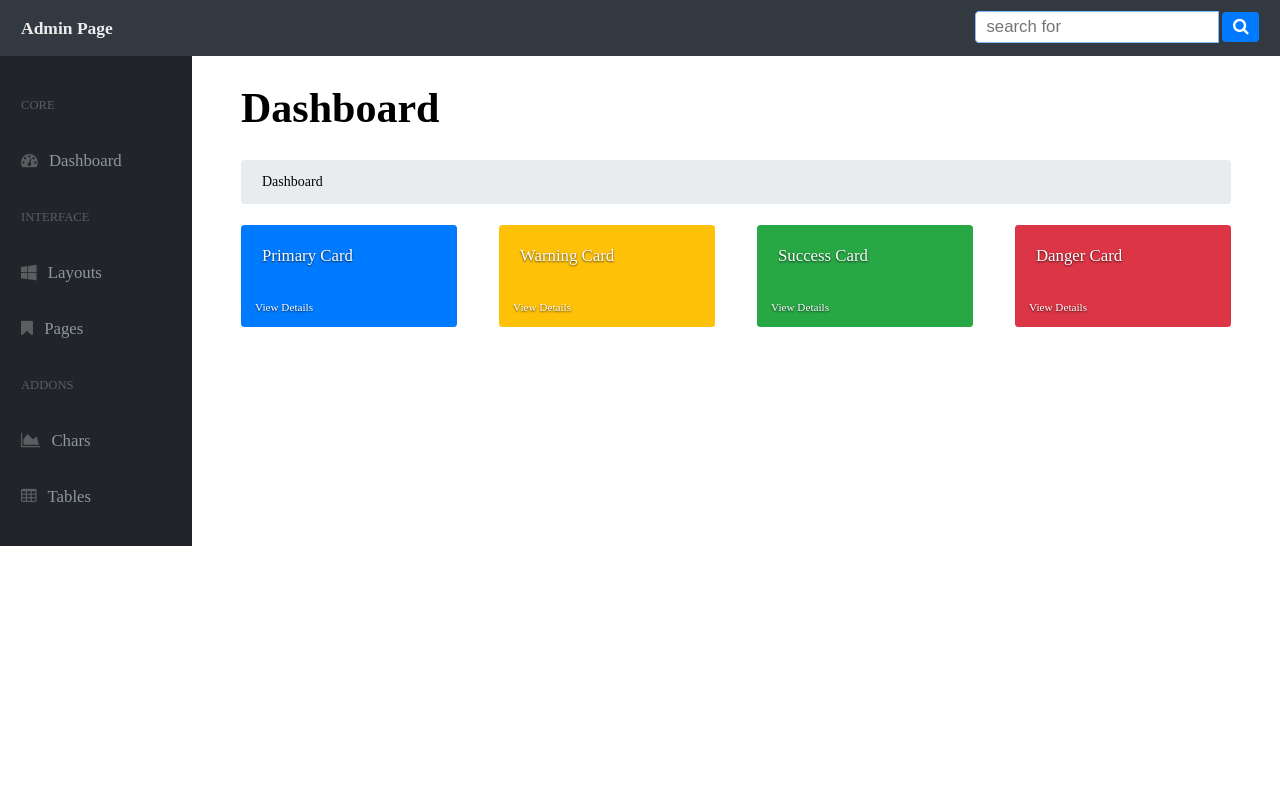
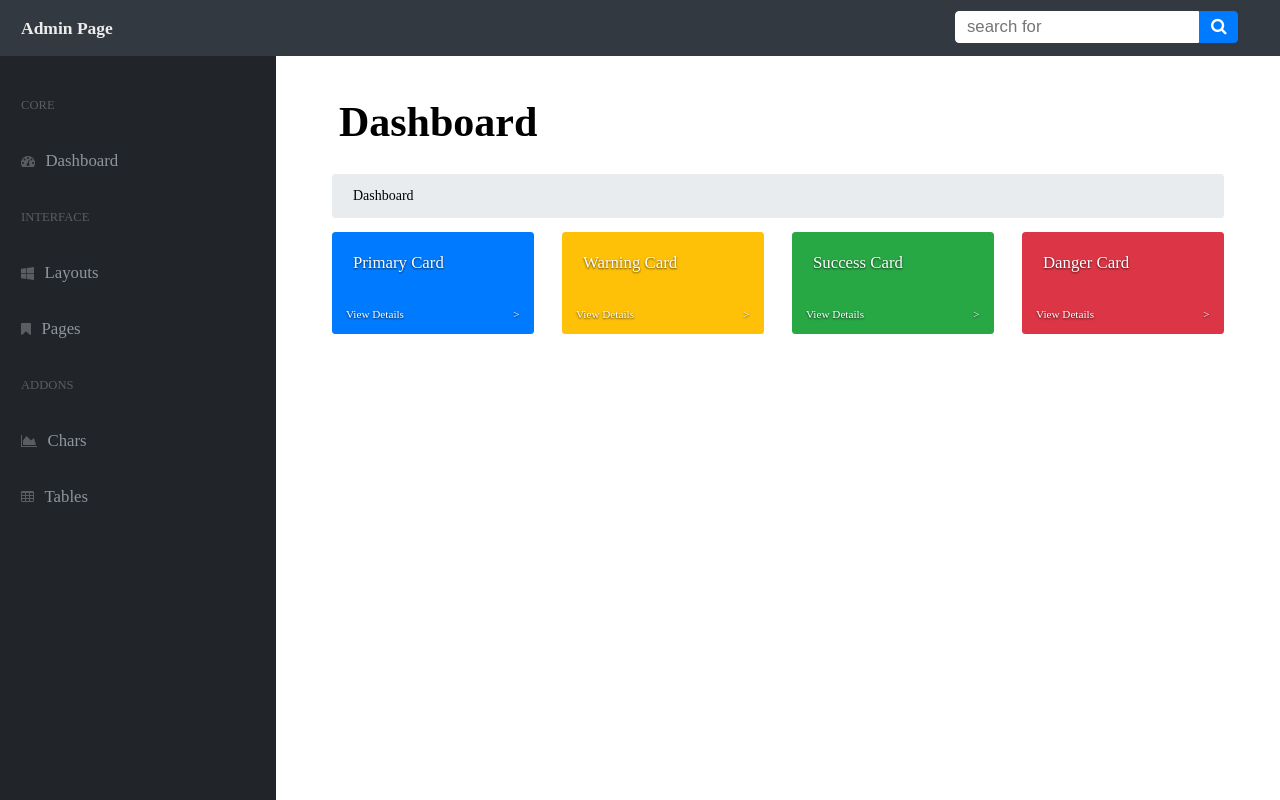
Before and after one commit to bobbyfromgeminus/project-css3-002-admin-template, a plain HTML site: page index.html in a window 1280 px wide. Drawn offline with Linux system fonts and the light colour scheme.

Commit message:
Projekt - 02 #2 - Opcionális feladat elvégezve

```diff
--- a/assets/css/style.css
+++ b/assets/css/style.css
@@ -31,21 +31,28 @@ body {
 .header__search {
     display: inline-block;
     float: right;
+    height: 100%;
+    padding: .375rem .75rem;
 }
 
 .header__search__form {
-
+    display: flex;
+    align-items: center;
+    justify-content: center;
+    flex-direction: row;
+    padding: .375rem .75rem;
 }
 
 .search__input {
-    display: inline-block;
+    display: block;
     border: 1px solid;
     border-top-left-radius: 4px;
     border-bottom-left-radius: 4px;
+    font-size: 1.2rem;
+    border-color: rgb(255,255,255);
+    transition: border-color .15s;
+    outline: none;
     padding: .375rem .75rem;
-    font-size: 1.2rem;
-    border-color: rgb(128,189,255);
-    transition: border-color .15s;
 }
 
 .search__input:focus {
@@ -53,16 +60,20 @@ body {
 }
 
 .search__btn {
-    display: inline-block;
+    display: block;
     background-color: rgb(0,123,255);
     font-size: 1.2rem;
+    color: rgb(255,255,255);
+    border-top-right-radius: 4px;
+    border-bottom-right-radius: 4px;
+    border: 1px solid rgb(0,123,255);
     padding: .375rem .75rem;
-    color: rgb(255,255,255);
-    border-radius: 4px;
 }
 
 .main {
     display: flex;
+    height: calc(100vh - 4rem);
+    flex-direction: row;
 }
 
 .main__header {
@@ -75,13 +86,21 @@ body {
     background-color: rgb(233,236,239);
     border-radius: .25rem;
     padding: 1rem 1.5rem;
-    margin: 0 1.5rem;
+    margin: 0 1rem;
 }
 
 .aside {
     background-color: rgb(33,37,41);
-    width: 15%;
+    width: 8%;
+    padding: 1rem;
+}
+
+@media screen and (min-width: 700px) {
+    .aside {
+        background-color: rgb(33,37,41);
+        width: 22%;
         padding: 1.5rem;
+    }
 }
 
 .main__nav {
@@ -94,41 +113,104 @@ body {
 
 .nav__header {
     color: #5a5e61;
+    font-size: 0rem;
+    text-transform: uppercase;
+    font-weight: normal;
+    line-height: 0rem;
+    display: none;
+}
+
+@media screen and (min-width: 700px) {
+    .nav__header {
+        display: block;
+        color: #5a5e61;
         font-size: 0.9rem;
         text-transform: uppercase;
         font-weight: normal;
         line-height: 4rem;
     }
+}
 
 .nav__link {
+    text-decoration: none;
+}
+
+.nav__link--text {
+    display: none;
+}
+
+@media only screen and (min-width: 700px) {
+    .nav__link--text {
         color: #8e969e;
         text-decoration: none;
         line-height: 4rem;
         font-size: 1.2rem;
+        display: inline-block;
+    }
 }
 
 .nav__link:hover {
+    padding: 0.4rem 0;
+}
+
+@media only screen and (min-width: 700px) {
+    .nav__link:hover {
         color: #ffffff;
+        line-height: 4rem;
+        padding: 0.4rem 0;
+    }
 }
 
 .nav__icon {
     color: #5a5e61;
+    padding: 0.4rem 0;
+    margin: auto;
+}
+
+@media only screen and (min-width: 700px) {
+    .nav__icon {
+        color: #5a5e61;
         padding: 0 .5rem 0 0;
+    }
 }
 
 .content {
-    width: 85%;
+    width: 92%;
     padding: 2rem;
+    margin: 1rem;
+}
+
+@media only screen and (min-width: 700px) {
+    .content {
+        width: 78%;
+        padding: 2rem;
+    }
 }
 
 .main__cards {
     display: flex;
+    flex-direction: column;
+}
+
+@media only screen and (min-width: 700px) {
+    .main__cards {
+        display: flex;
+        flex-direction: row;
+    }
 }
 
 .main__card {
+    width: 100%;
+    margin: 1rem;
+    border-radius: .25rem;
+}
+
+@media only screen and (min-width: 700px) {
+    .main__card {
         width: 25%;
-    margin: 1.5rem;
+        margin: 1rem;
         border-radius: .25rem;
+    }
 }
 
 .card__top {
@@ -159,6 +241,10 @@ body {
     transition: background-color .3s;
 }
 
+.card__bottom--arrow {
+    float: right;
+}
+
 .main__card--blue {
     background-color: rgb(0,123,255);
 }
--- a/index.html
+++ b/index.html
@@ -28,13 +28,13 @@
             <nav class="main__nav">
                 <ul class="nav__ul">
                    <li><h3 class="nav__header">Core</h3></li>
-                   <li><a href="" class="nav__link"><i class="fa fa-tachometer nav__icon"></i> Dashboard</a></li>
+                   <li><a href="" class="nav__link"><i class="fa fa-tachometer nav__icon"></i> <span class="nav__link--text">Dashboard</span></a></li>
                    <li><h3 class="nav__header">Interface</h3></li>
-                   <li><a href="" class="nav__link"><i class="fa fa-windows nav__icon"></i> Layouts</a></li>
-                   <li><a href="" class="nav__link"><i class="fa fa-bookmark nav__icon"></i> Pages</a></li>
+                   <li><a href="" class="nav__link"><i class="fa fa-windows nav__icon"></i> <span class="nav__link--text">Layouts</span></a></li>
+                   <li><a href="" class="nav__link"><i class="fa fa-bookmark nav__icon"></i> <span class="nav__link--text">Pages</span></a></li>
                    <li><h3 class="nav__header">Addons</h3></li>
-                   <li><a href="" class="nav__link"><i class="fa fa-area-chart nav__icon"></i> Chars</a></li>
-                   <li><a href="" class="nav__link"><i class="fa fa-table nav__icon"></i> Tables</a></li>
+                   <li><a href="" class="nav__link"><i class="fa fa-area-chart nav__icon"></i> <span class="nav__link--text">Chars</span></a></li>
+                   <li><a href="" class="nav__link"><i class="fa fa-table nav__icon"></i> <span class="nav__link--text">Tables</span></a></li>
                 </ul>
             </nav>
         </aside>
@@ -45,19 +45,19 @@
             <div class="main__cards">
                 <div class="main__card main__card--blue">
                     <div class="card__top">Primary Card</div>
-                    <div class="card__bottom">View Details</div>
+                    <div class="card__bottom">View Details <i class="card__bottom--arrow">></i></div>
                 </div>
                 <div class="main__card main__card--yellow">
                     <div class="card__top">Warning Card</div>
-                    <div class="card__bottom">View Details</div>
+                    <div class="card__bottom">View Details <i class="card__bottom--arrow">></i></div>
                 </div>
                 <div class="main__card main__card--green">
                     <div class="card__top">Success Card</div>
-                    <div class="card__bottom">View Details</div>
+                    <div class="card__bottom">View Details <i class="card__bottom--arrow">></i></div>
                 </div>
                 <div class="main__card main__card--red">
                     <div class="card__top">Danger Card</div>
-                    <div class="card__bottom">View Details</div>
+                    <div class="card__bottom">View Details <i class="card__bottom--arrow">></i></div>
                 </div>
             </div>
 
```
Lines whose indentation alone changed are shown as unchanged.
